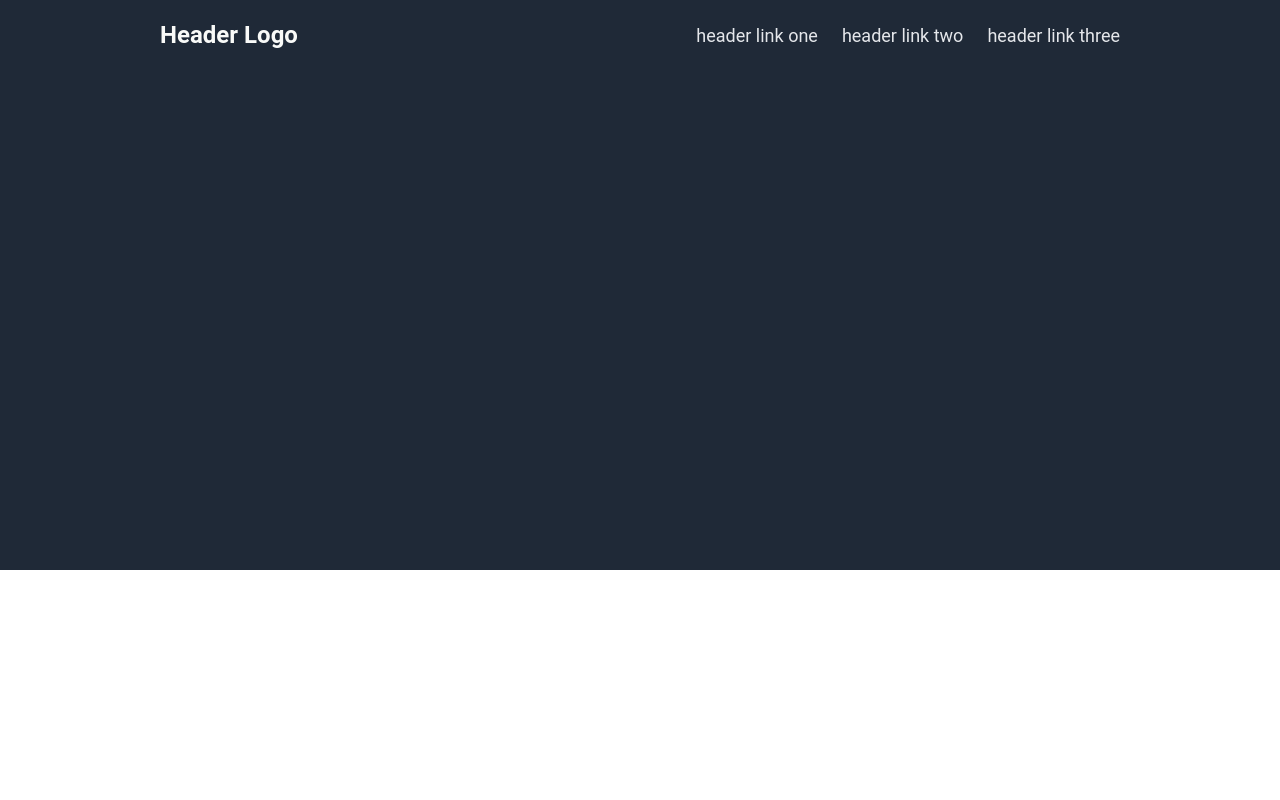
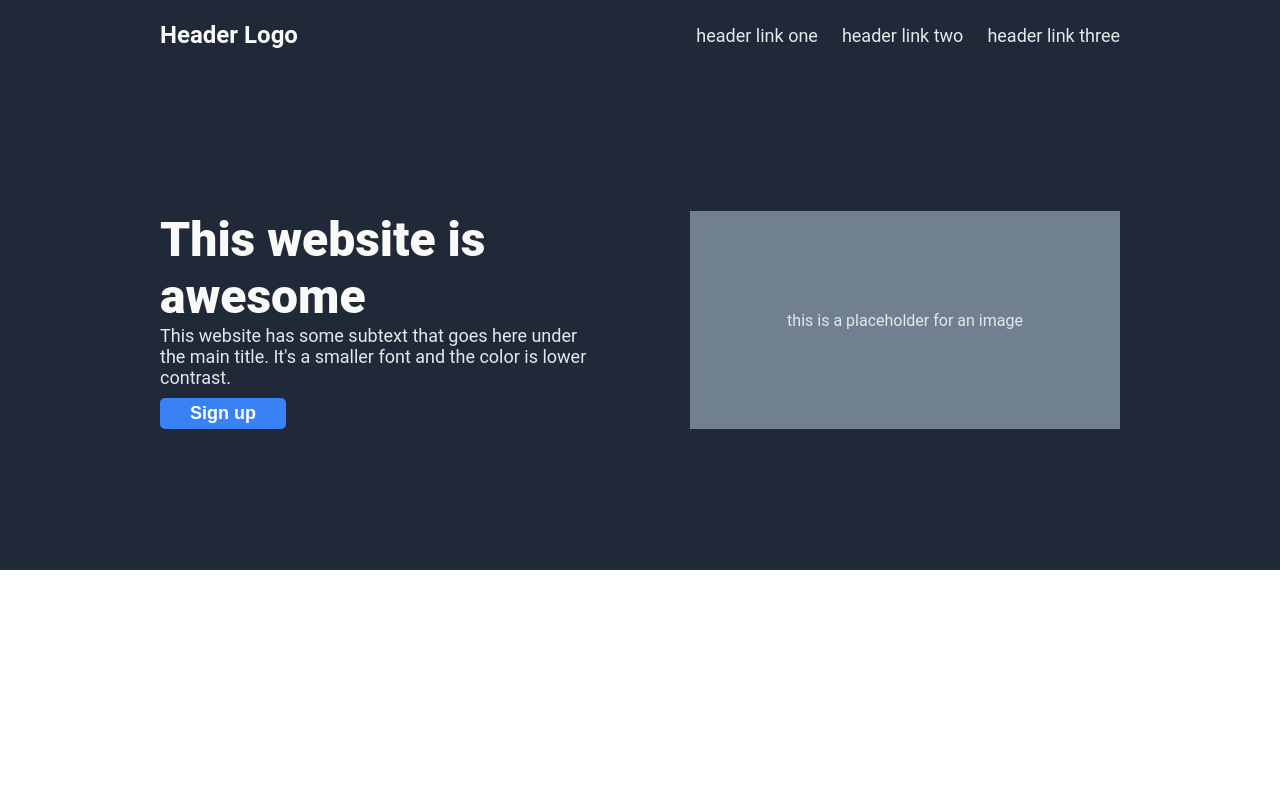
Before and after one commit to markgallant01/landing-page, a plain HTML site: page index.html in a window 1280 px wide. Shown: the top 800 px of the page. Drawn offline with Linux system fonts and the light colour scheme.

Commit message:
implement title section

```diff
--- a/index.html
+++ b/index.html
@@ -8,7 +8,7 @@
 
   <body>
     <div class="header">
-      <div class="content-box">
+      <div>
         <h2>Header Logo</h2>
         <ul>
           <li><a href="#">header link one</a></li>
@@ -18,7 +18,17 @@
       </div>
     </div>
     <div class="title">
-
+      <div>
+        <div class="title-left">
+          <h1>This website is awesome</h1>
+          <p>This website has some subtext that goes here under the main
+          title. It's a smaller font and the color is lower contrast.</p>
+          <button>Sign up</button>
+        </div>
+        <div class="title-right">
+          this is a placeholder for an image
+        </div>
+      </div>
     </div>
     <div class="info">
 
--- a/style.css
+++ b/style.css
@@ -28,7 +28,7 @@ body {
   padding: 10px 0;
 }
 
-.header div {
+.header > div {
   width: 75%;
   display: flex;
   justify-content: space-between;
@@ -55,6 +55,51 @@ body {
   width: 100%;
   height: 500px;
   background-color: #1f2937;
+  display: flex;
+  justify-content: center;
+  align-items: center;
+}
+
+.title > div {
+  width: 75%;
+  display: flex;
+  justify-content: space-between;
+  gap: 100px;
+}
+
+.title-left {
+  flex: 1;
+}
+
+.title-right {
+  flex: 1;
+  display: flex;
+  justify-content: center;
+  align-items: center;
+  background-color: slategrey;
+  color: #e5e7eb;
+}
+
+.title h1 {
+  color: #f9faf8;
+  font-size: 48px;
+  font-weight: 900;
+}
+
+.title p {
+  color: #e5e7eb;
+  font-size: 18px;
+}
+
+.title button {
+  background-color: #3882f6;
+  border-style: none;
+  border-radius: 5px;
+  color: white;
+  font-size: 18px;
+  font-weight: 900;
+  padding: 5px 30px;
+  margin: 10px 0 0 0;
 }
 
 .info {
```
